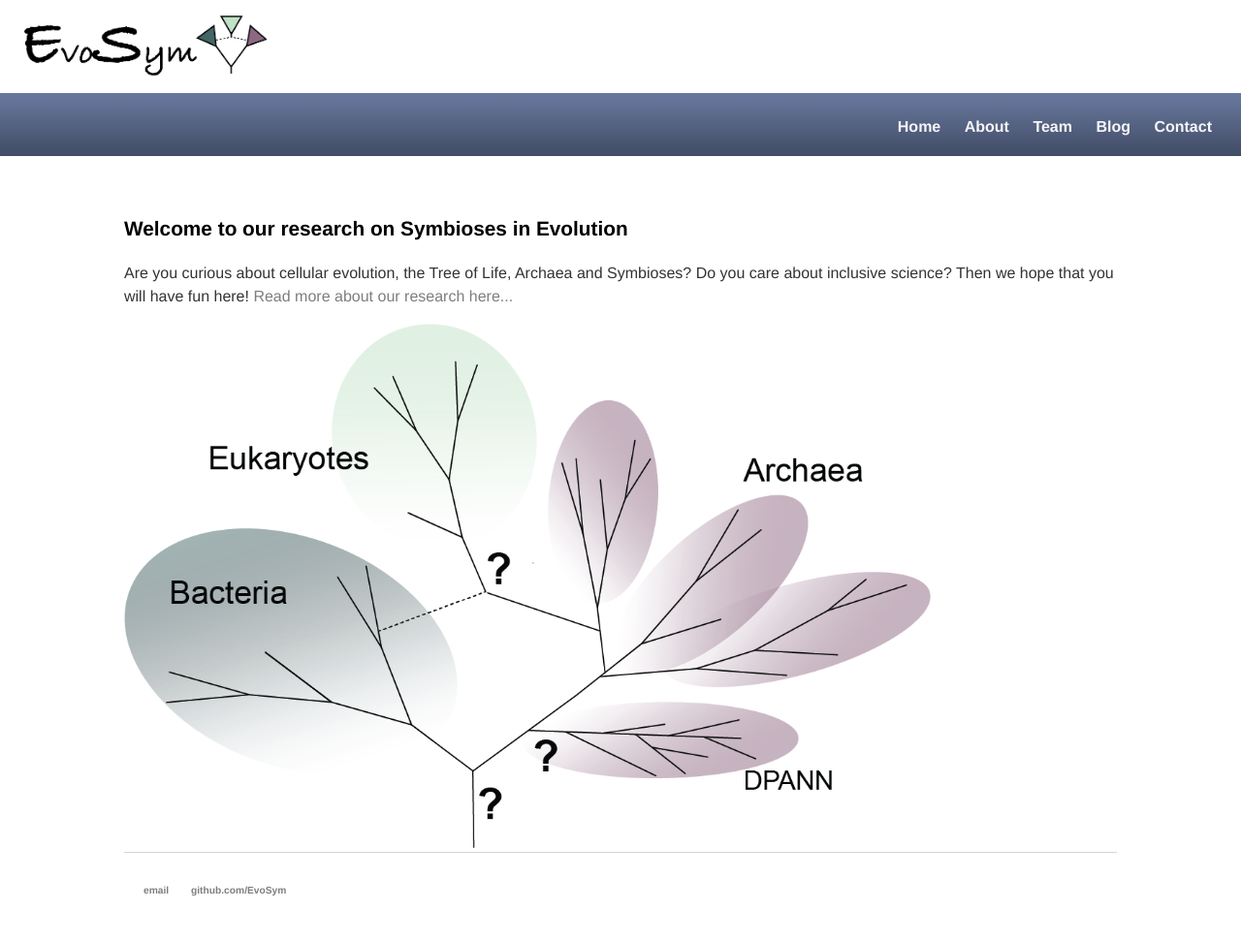
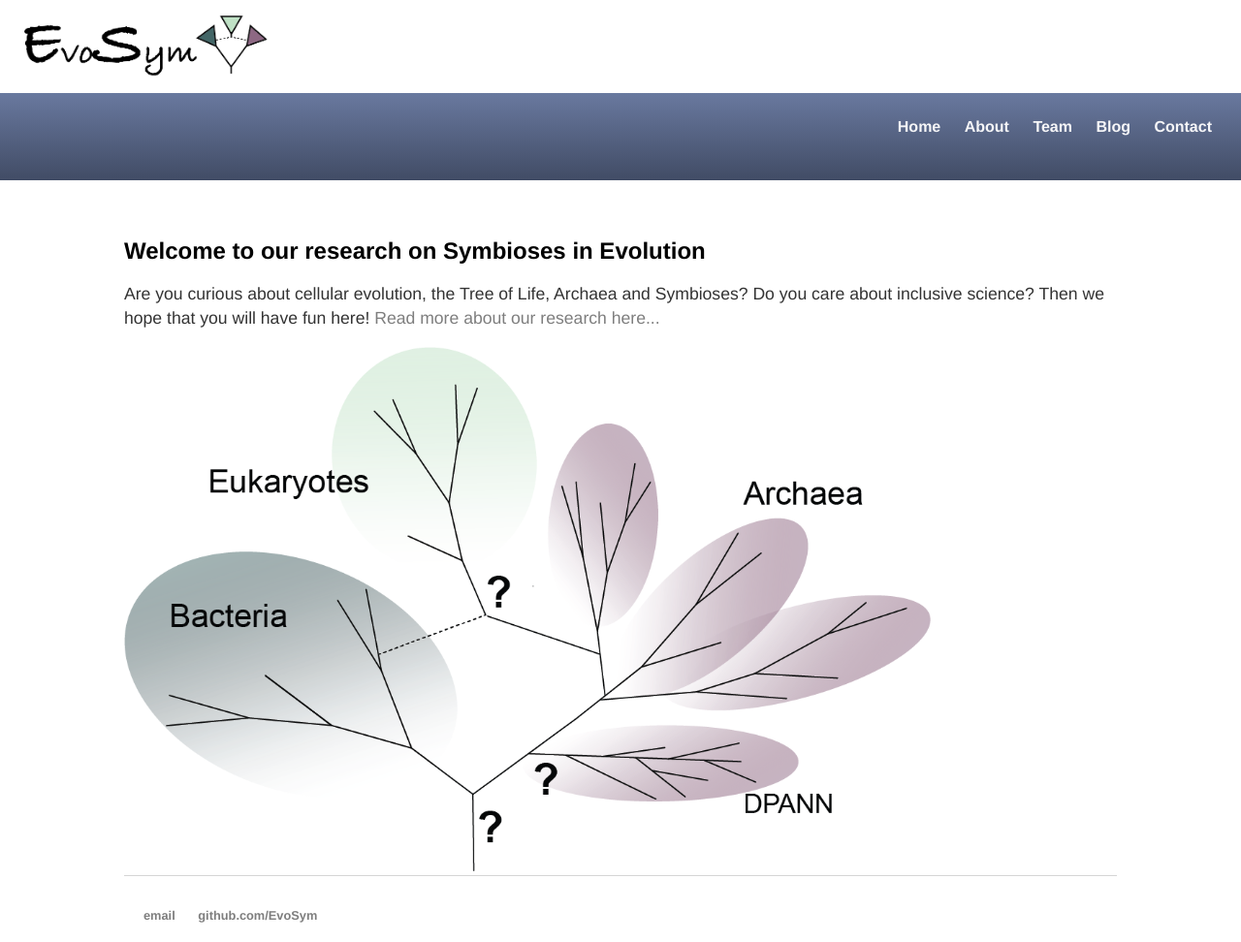
Before and after one commit to EvoSym/EvoSym.github.io, a Jekyll site: the page built from index.html, in a window 1280 px wide. Shown: the whole page at 97% size. Built offline with Jekyll 4.4.1, drawn with Linux system fonts in a browser that asks for light colours; before the commit the page ends 947 px from its top, so only the background shows below that.

Commit message:
Update main.css

```diff
--- a/css/main.css
+++ b/css/main.css
@@ -9,7 +9,7 @@ body {
 }
 nav {
     width: 100%;
-    height: 65px;
+    height: 90px;
     display: block;
     background-image: linear-gradient(#69799f, #414c65);
 }
@@ -23,14 +23,14 @@ nav ul {
 }
 nav a {
     color: #f6f6f8;
-    font-size: 100%;
+    font-size: 1em;
 }
 footer ul {
     font-family:'Helvetica', 'Arial', 'Sans-Serif';
     padding: 20px;
     list-style: none;
     font-weight: bold;
-    font-size: 80%;
+    font-size: 1em;
 }
 nav ul li, footer ul li {
     display: inline;
@@ -44,16 +44,16 @@ a:hover {
     text-decoration: underline;
 }
 h1 {
-    font-size: 130%;
-    line-height: 180%;
+    font-size: 1.5em;
+    font-size: 1.5em;
     font-family:'Helvetica', 'Arial', 'Sans-Serif';
     margin-left: 10%;
     margin-right: 10%;
 }
 p {
-    font-size: 100%;
-    line-height: 150%;
+    font-size: 1.1em;
     font-family:'Helvetica', 'Arial', 'Sans-Serif';
+    line-height: 1.4em;
     color: #333;
     margin-left: 10%;
     margin-right: 10%;
@@ -62,53 +62,50 @@ h2 {
     margin-left: 10%;
     margin-right: 10%;
     font-family:'Helvetica', 'Arial', 'Sans-Serif';
-    font-size: 120%;
-    line-height: 170%;
+    font-size: 1.3em;
+    line-height: 1.4em;
 }
 h3 {
     margin-left: 10%;
     margin-right: 10%;
     font-family:'Helvetica', 'Arial', 'Sans-Serif';
-    font-size: 110%;
-    line-height: 160%;
+    font-size: 1.25em;
+    line-height: 1.25em;
 }
 posts {
     margin-left: 10%;
     margin-right: 10%;
     font-family:'Helvetica', 'Arial', 'Sans-Serif';
-    font-size: 100%;
-    line-height: 150%;
+    font-size: 1.2em;
+    line-height: 1.4em;
 }
 post.title {
     font-family:'Helvetica', 'Arial', 'Sans-Serif';
-    font-size: 100%;
-    line-height: 150%;
+    font-size: 1.2em;
+    line-height: 1.4em;
 }
 span {
     margin-left: 10%;
     margin-right: 10%;
     font-family:'Helvetica', 'Arial', 'Sans-Serif';
-    font-size: 100%;
-    line-height: 150%;
+    font-size: 1.2em;
+    line-height: 1.4em;
 }
 address {
     margin-left: 10%;
     margin-right: 10%;
-    font-size: 100%;
-    line-height: 150%;
 }
 footer {
     border-top: 1px solid #d5d5d5;
-    font-size: 80%;
+    font-size: .8em;
     margin-left: 10%;
     margin-right: 10%;
-    line-height: 130%;
 }
 ul.posts {
     margin: 20px auto 40px;
     font-family:'Helvetica', 'Arial', 'Sans-Serif';
-    font-size: 100%;
-    line-height: 150%;
+    font-size: 1.2em;
+    line-height: 1.4em;
     vertical-align: middle;
 }
 ul.posts li {
```
